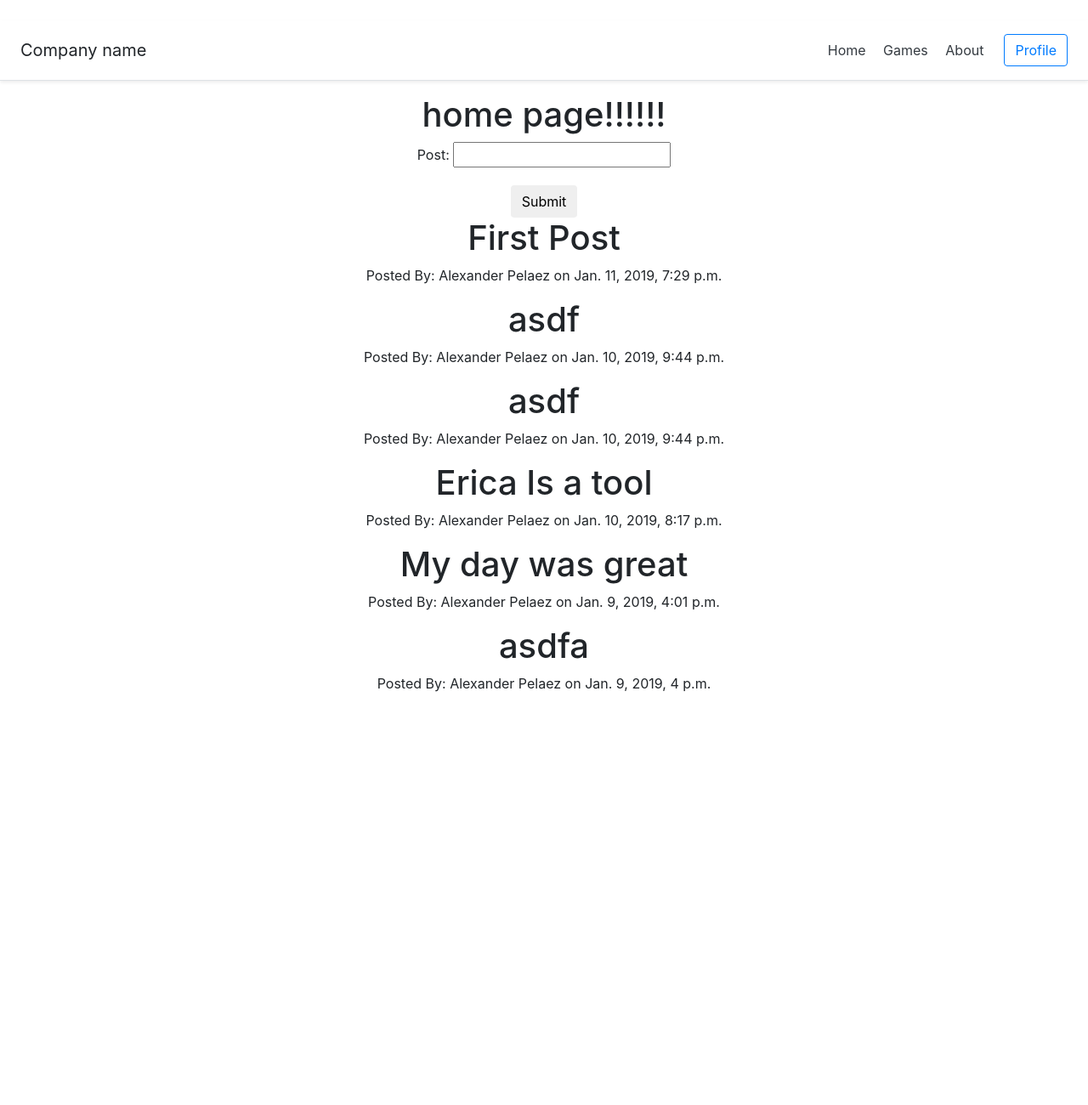
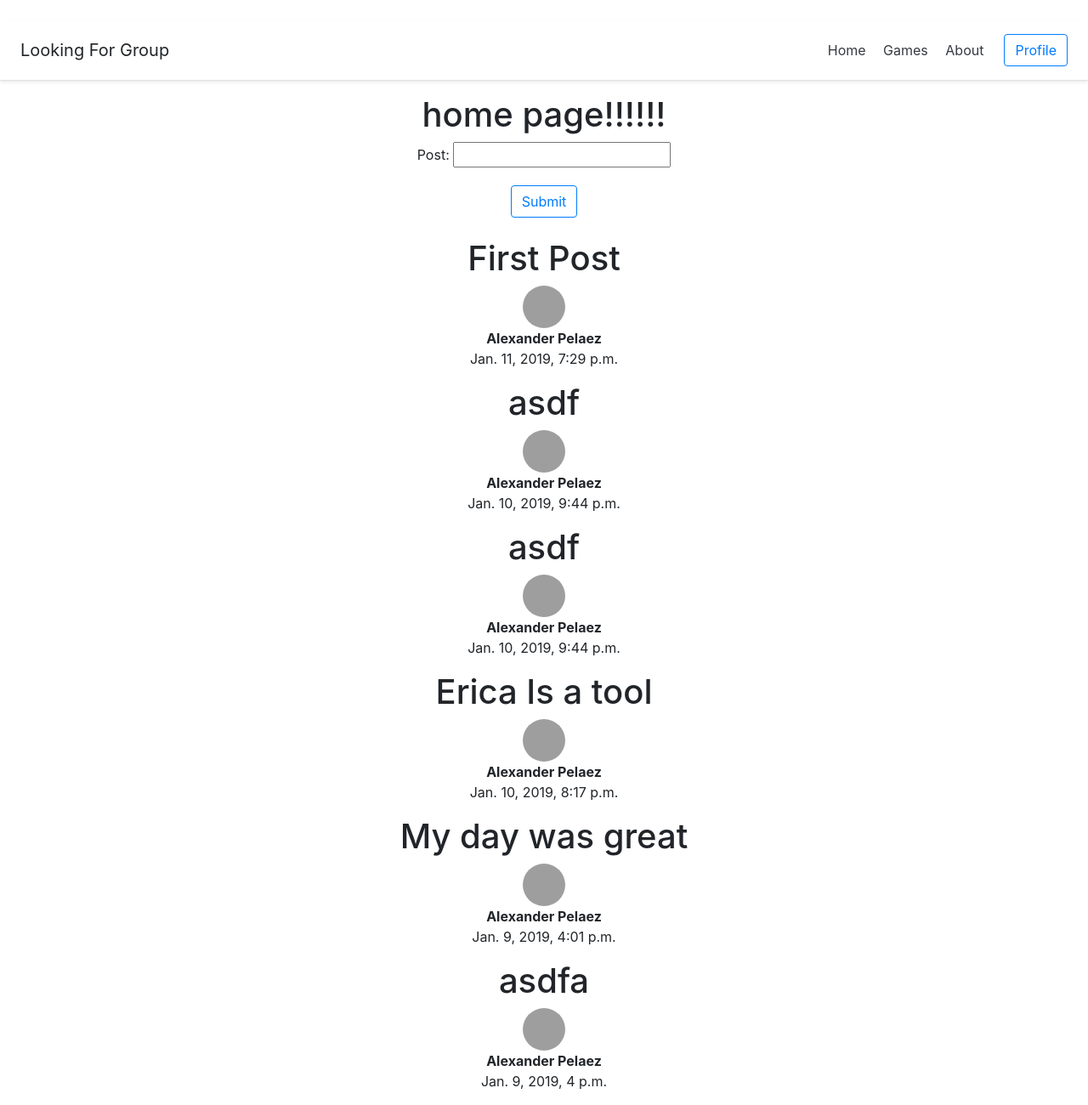
Before and after one commit to AlexPelaez/Django-Test, a Django app: page /home/ in a window 1280 px wide. Shown: the whole page at 85% size. Before the commit the page ends 814 px from the top, so only its background shows below. Run offline with Django 3.2, Linux system fonts and the light colour scheme; a user stored in the database is signed in; data comes from the database, SQL or seed files in the repository; both versions use the stored data as it was after the commit; some libraries are stand-ins or nearby versions; grey boxes are pictures that could not be loaded.

Commit message:
A few updates

```diff
--- a/myproject/accounts/models.py
+++ b/myproject/accounts/models.py
@@ -3,8 +3,10 @@ from django.contrib.auth.models import User
 from django.db.models.signals import post_save
 # Create your models here.
 class UserProfile(models.Model):
+
     user = models.OneToOneField(User, on_delete=models.PROTECT)
     description = models.CharField(max_length=100, default='')
+
     city = models.CharField(max_length=100, default='')
     wins = models.IntegerField(default=0)
     image = models.ImageField(upload_to='profile_image', blank=True)
--- a/myproject/home/templates/home/home.html
+++ b/myproject/home/templates/home/home.html
@@ -1,16 +1,34 @@
 {% extends 'base.html' %}
+{% load static %}
+  {% block head %}
+<link rel="stylesheet" href="{% static 'home/css/home.css' %}" type="text/css" >
 
+  {% endblock %}
 {% block body %}
+<div class="container">
+
+
 
   <h1>home page!!!!!!</h1>
   <form method="post">
   	{% csrf_token %}
   	{{ form.as_p }}
-  	<button type="submit" class="btn">Submit</button>
+  	<button type="submit" class="btn btn-outline-primary">Submit</button>
+    <br>
+    <br>
     {% for post in posts reversed %}
 
     <h1>{{ post.post }}</h1>
-    <p>Posted By: {{ post.user.get_full_name}} on {{ post.created }}</p>
+    <div class="left">
+        <img src="{{ user.userprofile.image.url }}" class="rounded-circle" width="50" height="50">
+    </div>
+  <div class="right">
+    <p><b>{{ post.user.get_full_name}} </b><br>{{ post.created }}</p>
+    </div>
     {% endfor %}
+
+
   </form>
+
+  </div>
 {% endblock %}
--- a/myproject/navbar/templates/base.html
+++ b/myproject/navbar/templates/base.html
@@ -15,7 +15,7 @@
     {% if user.is_authenticated %}
     <br>
       <div class="d-flex flex-column flex-md-row align-items-center p-3 px-md-4 mb-3 bg-white border-bottom shadow-sm">
-        <h5 class="my-0 mr-md-auto font-weight-normal">Company name</h5>
+        <h5 class="my-0 mr-md-auto font-weight-normal">Looking For Group</h5>
         <nav class="my-2 my-md-0 mr-md-3">
           <a class="p-2 text-dark" href="/home">Home</a>
           <a class="p-2 text-dark" href="#">Games</a>
@@ -30,7 +30,7 @@
       {% else %}
       <br>
       <div class="d-flex flex-column flex-md-row align-items-center p-3 px-md-4 mb-3 bg-white border-bottom shadow-sm">
-        <h5 class="my-0 mr-md-auto font-weight-normal">Company name</h5>
+        <h5 class="my-0 mr-md-auto font-weight-normal">Looking For Group</h5>
         <nav class="my-2 my-md-0 mr-md-3">
           <a class="p-2 text-dark" href="/home">Home</a>
           <a class="p-2 text-dark" href="#">Games</a>
```
Also changed, not shown: myproject/database.sql.
